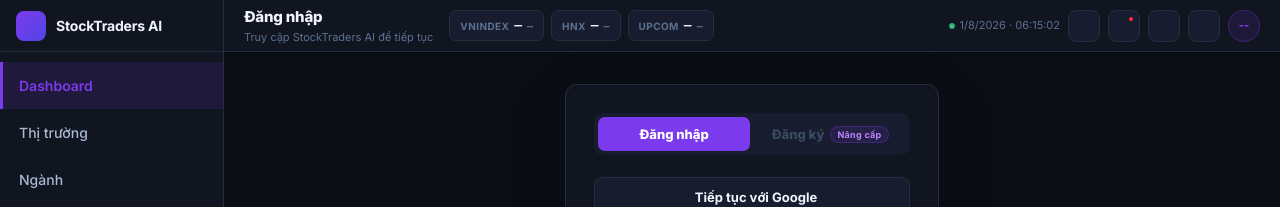
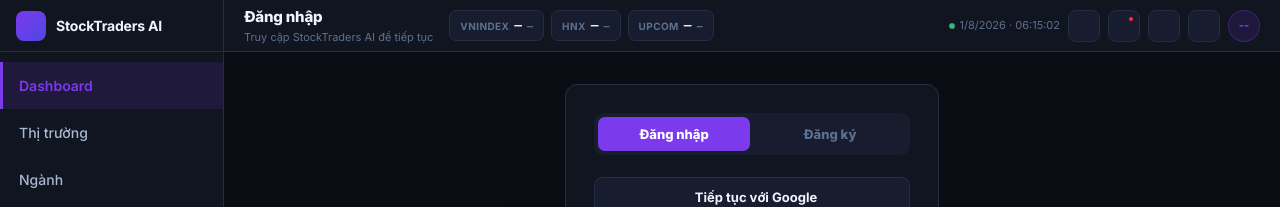
Before and after one commit to StockTraders-AI/stocktradersAI-demo, a React (Vite) app: page / in a window 1280 px wide. Shown: the top 207 px of the page. Built offline with nearby package versions, Linux system fonts and the light colour scheme; no server answers; some icons are missing.

Commit message:
feat: implement browser history sync for auth tabs, enable registration, and update environment configuration for SMS and Turnstile services.

```diff
--- a/src/features/auth/AuthPage.jsx
+++ b/src/features/auth/AuthPage.jsx
@@ -30,16 +30,51 @@ let turnstileScriptPromise = null;
  * nhập. Khi mở lại: đổi REGISTER_ENABLED = true là đủ — luồng đăng ký cũ
  * (RegisterForm + handleRegister) vẫn còn nguyên bên dưới.
  * ─────────────────────────────────────────────────────────────────────── */
-const REGISTER_ENABLED = false;
+const REGISTER_ENABLED = true;
 const REGISTER_NOTICE = {
   title: "Tính năng đăng ký đang nâng cấp",
   body: "Hiện tại hệ thống chỉ hỗ trợ đăng nhập. Bạn vui lòng dùng tài khoản đã có.",
 };
 const NOTICE_VISIBLE_MS = 3600;
 const NOTICE_EXIT_MS = 300;
+const AUTH_TAB_PATHS = {
+  login: "/dang-nhap",
+  register: "/dang-ky",
+  forgot: "/quen-mat-khau",
+};
+
+const AUTH_PATH_TO_TAB = Object.fromEntries(
+  Object.entries(AUTH_TAB_PATHS).map(([tab, path]) => [normalizeAuthPath(path), tab]),
+);
 
 function normalizeFormText(value) {
   return String(value || "").trim();
+}
+
+function normalizeAuthPath(value) {
+  const raw = String(value || "").trim();
+  if (!raw || raw === "/") return "/";
+  const [pathname] = raw.split(/[?#]/);
+  const withLeadingSlash = pathname.startsWith("/") ? pathname : `/${pathname}`;
+  return withLeadingSlash.replace(/\/+$/, "") || "/";
+}
+
+function resolveAuthTab(value) {
+  return AUTH_PATH_TO_TAB[normalizeAuthPath(value)] || null;
+}
+
+function getInitialAuthTab() {
+  if (typeof window === "undefined") return "login";
+  return resolveAuthTab(window.location.pathname) || "login";
+}
+
+function writeAuthPath(tab, { replace = false } = {}) {
+  if (typeof window === "undefined") return;
+  const path = AUTH_TAB_PATHS[tab];
+  if (!path) return;
+  if (normalizeAuthPath(window.location.pathname) === normalizeAuthPath(path)) return;
+  const method = replace ? "replaceState" : "pushState";
+  window.history[method]({ authTab: tab }, "", path);
 }
 
 function readRememberedLoginIdentifier() {
@@ -876,7 +911,7 @@ function NoticeToast({ notice, onDismiss }) {
 
 function AuthCard({ onLogin }) {
   const { t } = useTheme();
-  const [tab, setTab] = useState("login");
+  const [tab, setTab] = useState(getInitialAuthTab);
   const [state, setState] = useState({ loading: false, error: "", message: "", socialMessage: "", socialError: "", accessNotice: null });
   const [googleLoginRequest, setGoogleLoginRequest] = useState(0);
   const [notice, setNotice] = useState(null);
@@ -885,9 +920,26 @@ function AuthCard({ onLogin }) {
 
   const resetState = () => setState({ loading: false, error: "", message: "", socialMessage: "", socialError: "", accessNotice: null });
 
-  const openTab = (nextTab) => {
+  useEffect(() => {
+    const handler = () => {
+      const nextTab = resolveAuthTab(window.location.pathname);
+      if (!nextTab) return;
+      if (nextTab === "register" && !REGISTER_ENABLED) {
+        setTab("login");
+        writeAuthPath("login", { replace: true });
+        return;
+      }
+      resetState();
+      setTab(nextTab);
+    };
+    window.addEventListener("popstate", handler);
+    return () => window.removeEventListener("popstate", handler);
+  }, []);
+
+  const openTab = (nextTab, options = {}) => {
     resetState();
     setTab(nextTab);
+    writeAuthPath(nextTab, options);
   };
 
   const dismissNotice = useCallback(() => setNotice(null), []);
@@ -998,7 +1050,9 @@ function AuthCard({ onLogin }) {
     setState({ loading: true, error: "", message: "", socialMessage: "", socialError: "", accessNotice: null });
     try {
       await changePassword(payload);
-      setState({ loading: false, error: "", message: "Đổi mật khẩu thành công. Bạn có thể quay lại đăng nhập.", socialMessage: "", socialError: "", accessNotice: null });
+      writeAuthPath("login", { replace: true });
+      setTab("login");
+      setState({ loading: false, error: "", message: "Đổi mật khẩu thành công. Vui lòng đăng nhập bằng mật khẩu mới.", socialMessage: "", socialError: "", accessNotice: null });
       return true;
     } catch (error) {
       setState({ loading: false, error: error?.message || "Số điện thoại chưa đăng ký hoặc không thể đổi mật khẩu.", message: "", socialMessage: "", socialError: "", accessNotice: null });
```
